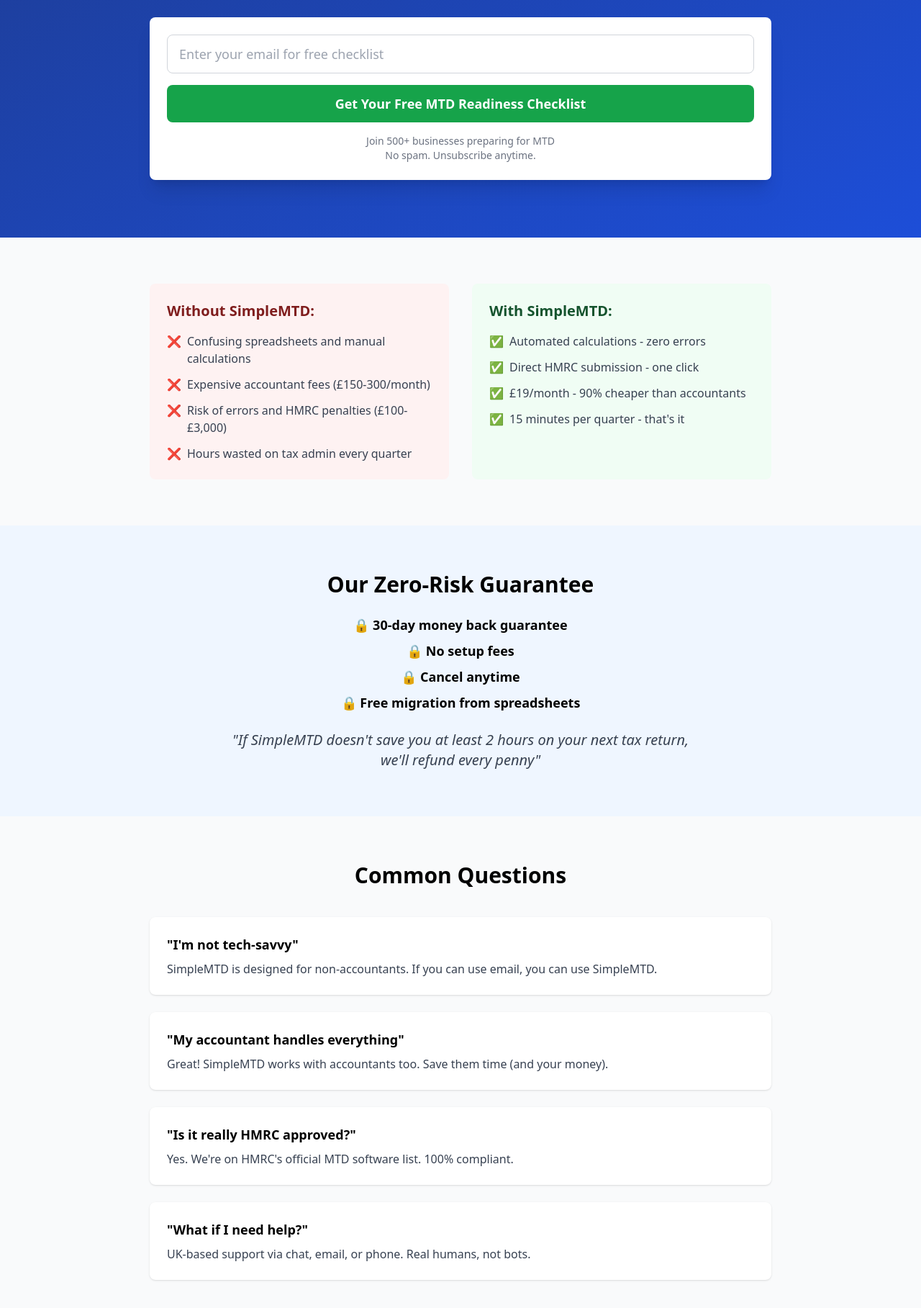
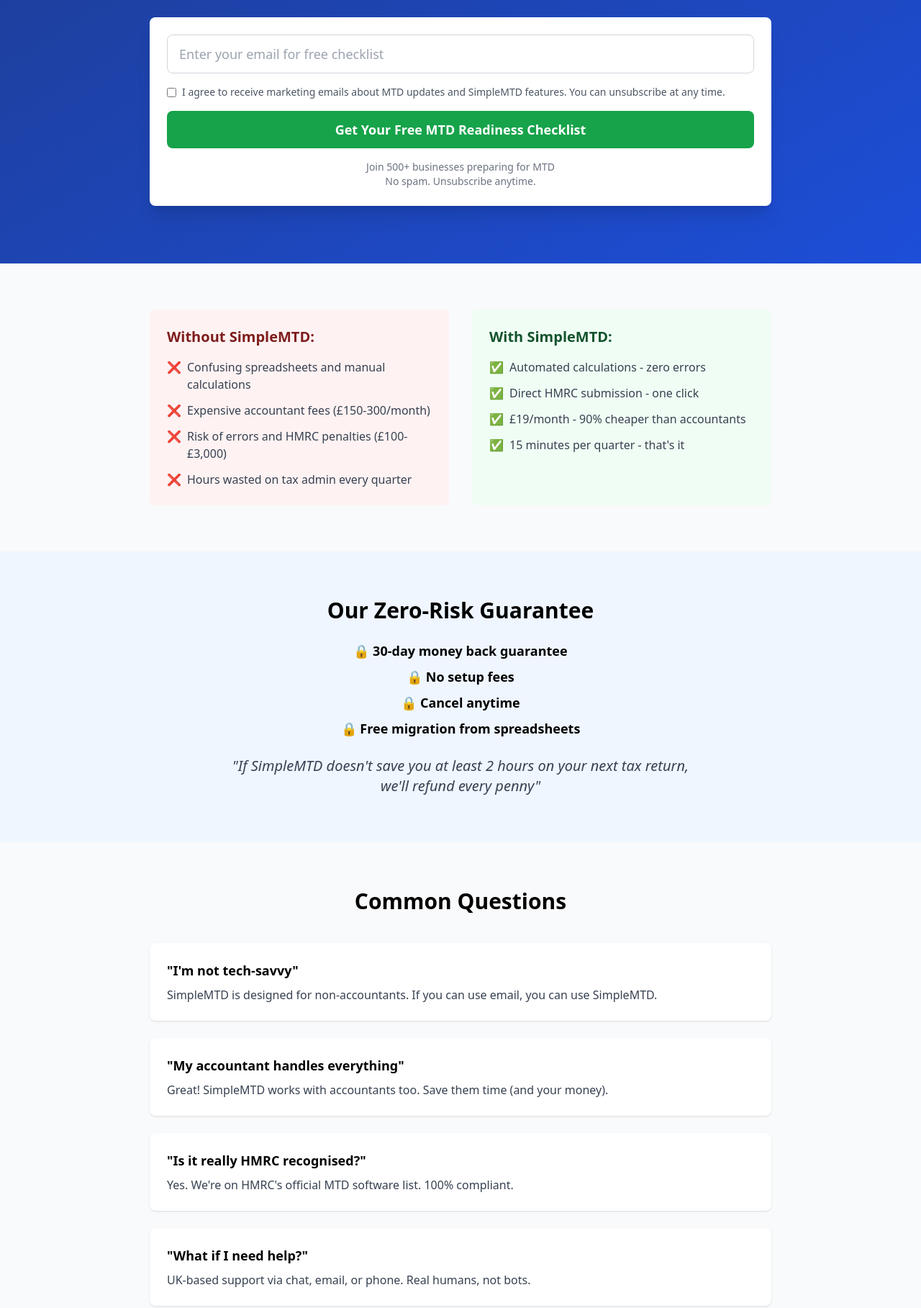
Before and after one commit to lukedigby/simplemtd-landing, a plain HTML site: page index.html in a window 1280 px wide. Shown: the part 420-2237 px from the top of the page at 72% size. Drawn offline with nearby package versions, Linux system fonts and the light colour scheme.

Commit message:
Fix GOV.UK compliance issues: Change 'approved' to 'recognised', add marketing consent checkbox

```diff
--- a/index.html
+++ b/index.html
@@ -75,6 +75,10 @@
                         required
                         class="w-full px-4 py-3 border border-gray-300 rounded-lg text-gray-900 text-lg focus:ring-2 focus:ring-green-500 focus:border-transparent"
                     >
+                    <label class="flex items-start text-sm text-gray-600">
+                        <input type="checkbox" name="consent" required class="mt-1 mr-2">
+                        <span>I agree to receive marketing emails about MTD updates and SimpleMTD features. You can unsubscribe at any time.</span>
+                    </label>
                     <button
                         type="submit"
                         class="w-full bg-green-600 hover:bg-green-700 text-white font-bold py-3 px-6 rounded-lg text-lg transition duration-200"
@@ -174,7 +178,7 @@
                     <p class="text-gray-700">Great! SimpleMTD works with accountants too. Save them time (and your money).</p>
                 </div>
                 <div class="bg-white rounded-lg p-6 shadow">
-                    <h3 class="font-bold text-lg mb-2">"Is it really HMRC approved?"</h3>
+                    <h3 class="font-bold text-lg mb-2">"Is it really HMRC recognised?"</h3>
                     <p class="text-gray-700">Yes. We're on HMRC's official MTD software list. 100% compliant.</p>
                 </div>
                 <div class="bg-white rounded-lg p-6 shadow">
@@ -216,6 +220,10 @@
                         required
                         class="w-full px-4 py-3 border border-gray-300 rounded-lg text-gray-900 text-lg focus:ring-2 focus:ring-green-500 focus:border-transparent"
                     >
+                    <label class="flex items-start text-sm text-gray-600">
+                        <input type="checkbox" name="consent" required class="mt-1 mr-2">
+                        <span>I agree to receive marketing emails about MTD updates and SimpleMTD features. You can unsubscribe at any time.</span>
+                    </label>
                     <button
                         type="submit"
                         class="w-full bg-green-600 hover:bg-green-700 text-white font-bold py-3 px-6 rounded-lg text-lg transition duration-200"
@@ -236,7 +244,8 @@
             <p>© 2025 SimpleMTD Ltd. All rights reserved.</p>
             <p class="mt-2">Company #12345678 | HMRC Recognised | 🔒 SSL Secured | 🇬🇧 UK Company</p>
             <p class="mt-2">
-                <a href="mailto:hello@simplemtd.co.uk" class="hover:text-white">hello@simplemtd.co.uk</a>
+                <a href="mailto:hello@simplemtd.co.uk" class="hover:text-white">hello@simplemtd.co.uk</a> |
+                <a href="/privacy" class="hover:text-white">Privacy Policy</a>
             </p>
         </div>
     </footer>
```
Also changed, not shown: 1 other file.
